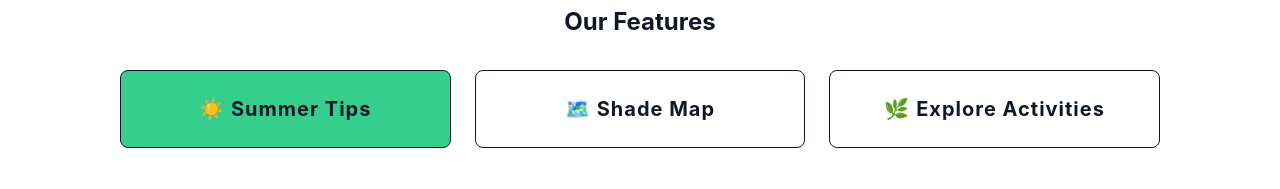
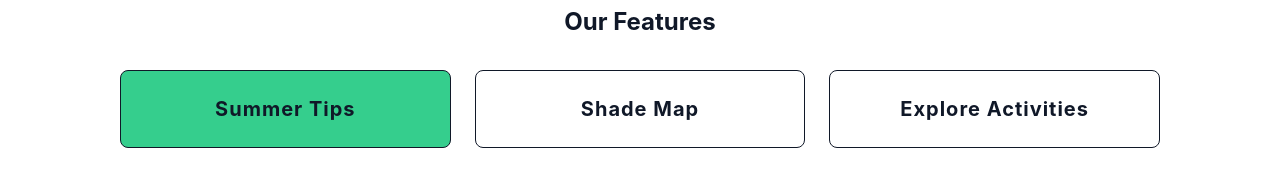
Before and after one commit to gboyal-bm/2800-202610-DTC03, a React (Vite) app in the folder shadesmar/: page /#/ in a window 1280 px wide. Shown: the part 763-952 px from the top of the page. Built offline with nearby package versions, Linux system fonts and the light colour scheme; no server answers; the HTML template or start-up script is replaced by a standard one.

Commit message:
Cleans up home page

```diff
--- a/shadesmar/src/Pages/home.tsx
+++ b/shadesmar/src/Pages/home.tsx
@@ -116,17 +116,17 @@ export function Home() {
                     >
                         <Link to="/tips">
                             <div className="p-6 border bg-a4 rounded-lg hover:shadow-md transition text-center tracking-wider text-xl font-bold">
-                                ☀️ Summer Tips
+                                Summer Tips
                             </div>
                         </Link>
                         <Link to="/map">
                             <div className="p-6 border rounded-lg hover:shadow-md transition text-center tracking-wider text-xl font-bold">
-                                🗺️ Shade Map
+                                Shade Map
                             </div>
                         </Link>
                         <Link to="/exploration">
                             <div className="p-6 border rounded-lg hover:shadow-md transition text-center tracking-wider text-xl font-bold">
-                                🌿 Explore Activities
+                                Explore Activities
                             </div>
                         </Link>
                     </div>
```
